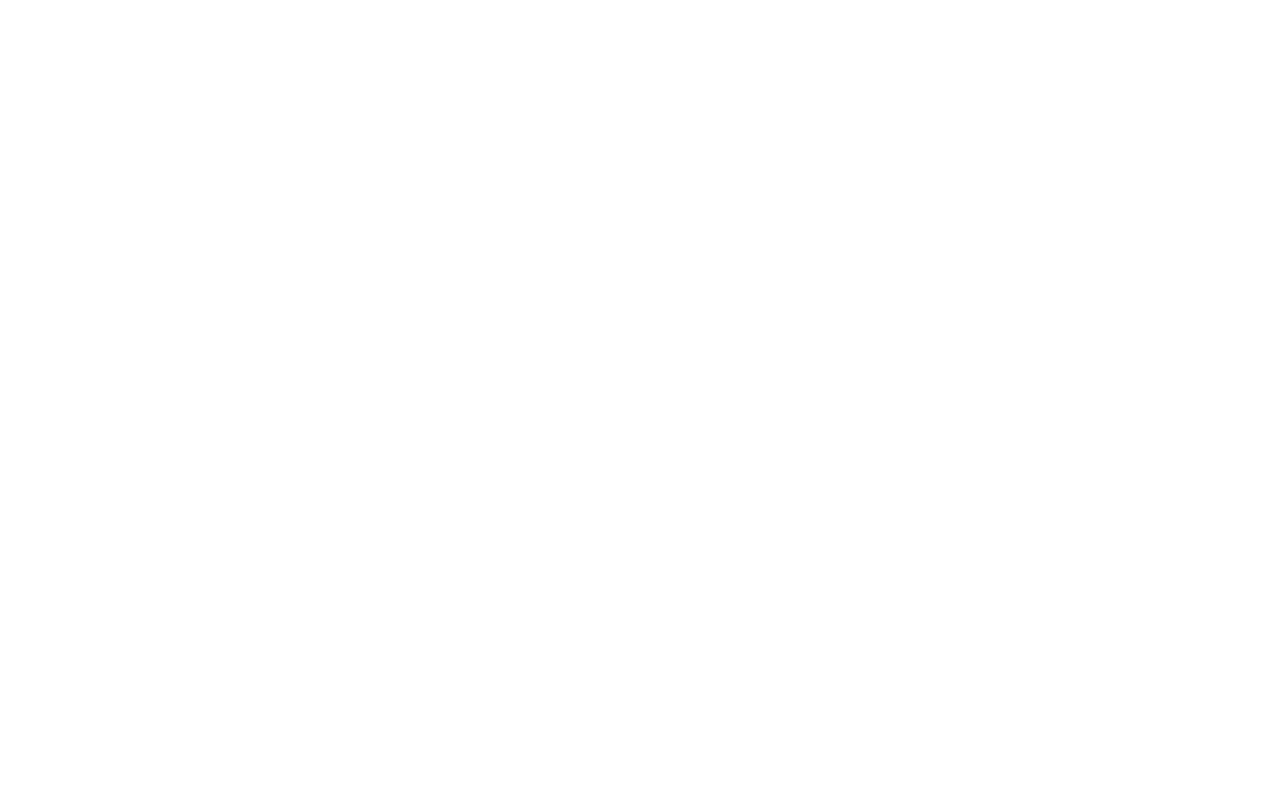
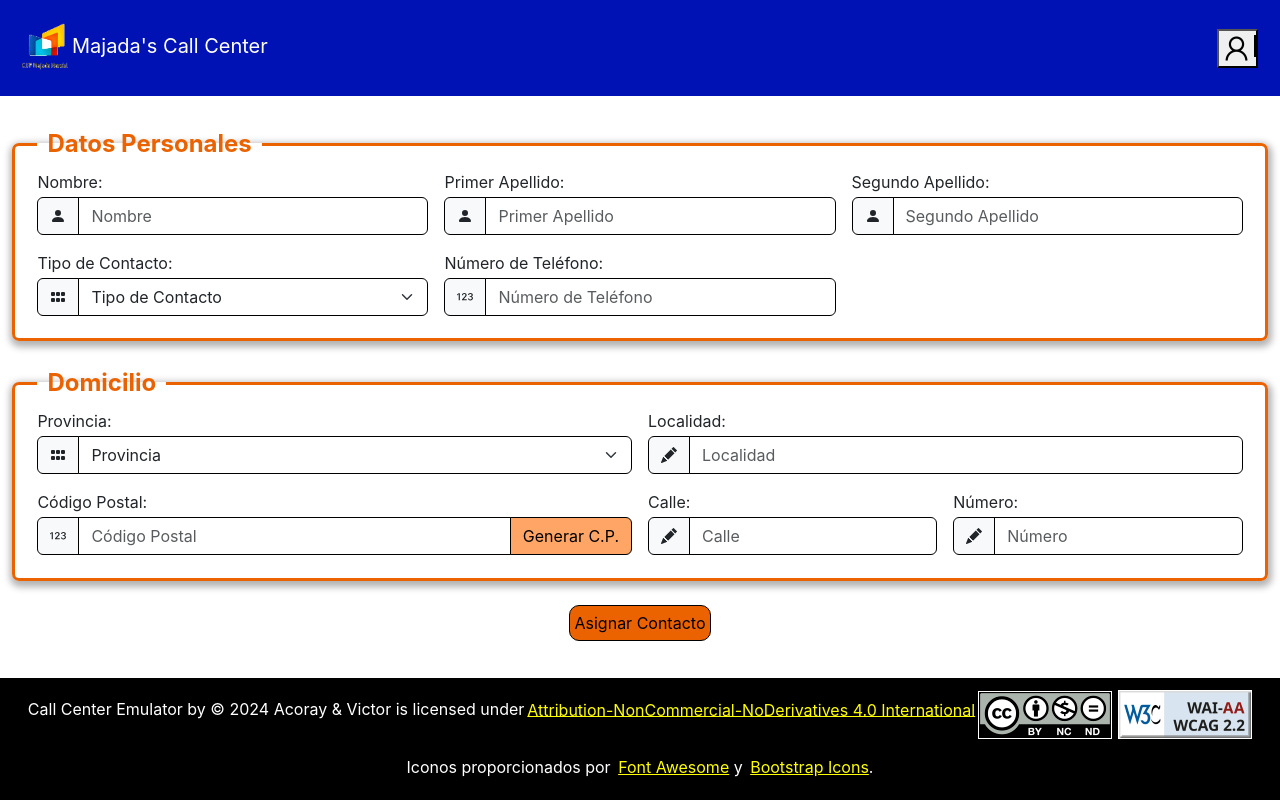
Before and after one commit to Vlougon/UT2-Frontend, a React (Create React App) app in the folder teleasistencia/: page /contactform in a window 1280 px wide. Before the commit this address had no page. Built offline with nearby package versions, Linux system fonts and the light colour scheme.

Commit message:
Added Contact Form!

```diff
--- a/teleasistencia/src/App.js
+++ b/teleasistencia/src/App.js
@@ -2,6 +2,7 @@
 import { Route, Routes } from "react-router-dom";
 import BeneficiaryForm from './components/BeneficiaryForm';
 import MedicalDataForm from "./components/MedicalDataForm";
+import ContactForm from "./components/ContactForm";
 import HeadFoot from './layouts/HeadFoot';
 import HomePage from './components/HomePage';
 import './App.css';
@@ -14,6 +15,7 @@
           <Route element={<HomePage />} path='/'></Route>
           <Route element={<BeneficiaryForm />} path='/beneficiaryform'></Route>
           <Route element={<MedicalDataForm />} path='/medicaldataform'></Route>
+          <Route element={<ContactForm />} path='/contactform'></Route>
         </Route>
       </Routes>
     </div>
--- /dev/null
+++ b/teleasistencia/src/components/ContactForm.jsx
@@ -0,0 +1,84 @@
+import AddresFieldSet from "./AddresFieldSet";
+import '../styles/ContactForm.css';
+
+export default function ContactForm() {
+    return (
+        <div id="contactForm" className="container-fluid">
+            <form action="#" method="post">
+                <fieldset>
+                    <legend>Datos Personales</legend>
+                    <div className="row g-3">
+                        <div className='col-md-4'>
+                            <label htmlFor="contactName" className="form-label">Nombre:</label>
+                            <div className='input-group'>
+                                <span className='input-group-text' id='name'>
+                                    <svg xmlns="http://www.w3.org/2000/svg" width="16" height="16" fill="currentColor" className="bi bi-person-fill" viewBox="0 0 16 16">
+                                        <path d="M3 14s-1 0-1-1 1-4 6-4 6 3 6 4-1 1-1 1zm5-6a3 3 0 1 0 0-6 3 3 0 0 0 0 6" />
+                                    </svg>
+                                </span>
+                                <input type="text" className='form-control' id='contactName' placeholder='Nombre' aria-describedby='name' />
+                            </div>
+                        </div>
+
+                        <div className='col-md-4'>
+                            <label htmlFor="contactFirstSurname" className="form-label">Primer Apellido:</label>
+                            <div className='input-group'>
+                                <span className='input-group-text' id='first-surname'>
+                                    <svg xmlns="http://www.w3.org/2000/svg" width="16" height="16" fill="currentColor" className="bi bi-person-fill" viewBox="0 0 16 16">
+                                        <path d="M3 14s-1 0-1-1 1-4 6-4 6 3 6 4-1 1-1 1zm5-6a3 3 0 1 0 0-6 3 3 0 0 0 0 6" />
+                                    </svg>
+                                </span>
+                                <input type="text" className='form-control' id='contactFirstSurname' placeholder='Primer Apellido' aria-describedby='first-surname' />
+                            </div>
+                        </div>
+
+                        <div className='col-md-4'>
+                            <label htmlFor="contactSecondSurname" className="form-label">Segundo Apellido:</label>
+                            <div className='input-group'>
+                                <span className='input-group-text' id='second-surname'>
+                                    <svg xmlns="http://www.w3.org/2000/svg" width="16" height="16" fill="currentColor" className="bi bi-person-fill" viewBox="0 0 16 16">
+                                        <path d="M3 14s-1 0-1-1 1-4 6-4 6 3 6 4-1 1-1 1zm5-6a3 3 0 1 0 0-6 3 3 0 0 0 0 6" />
+                                    </svg>
+                                </span>
+                                <input type="text" className='form-control' id='contactSecondSurname' placeholder='Segundo Apellido' aria-describedby='second-surname' />
+                            </div>
+                        </div>
+
+                        <div className='col-md-4'>
+                            <label htmlFor="contacType" className="form-label">Tipo de Contacto:</label>
+                            <div className='input-group'>
+                                <span className='input-group-text' id='type'>
+                                    <svg xmlns="http://www.w3.org/2000/svg" width="16" height="16" fill="currentColor" viewBox="0 0 448 512">
+                                        <path d="M128 136c0-22.1-17.9-40-40-40L40 96C17.9 96 0 113.9 0 136l0 48c0 22.1 17.9 40 40 40H88c22.1 0 40-17.9 40-40l0-48zm0 192c0-22.1-17.9-40-40-40H40c-22.1 0-40 17.9-40 40l0 48c0 22.1 17.9 40 40 40H88c22.1 0 40-17.9 40-40V328zm32-192v48c0 22.1 17.9 40 40 40h48c22.1 0 40-17.9 40-40V136c0-22.1-17.9-40-40-40l-48 0c-22.1 0-40 17.9-40 40zM288 328c0-22.1-17.9-40-40-40H200c-22.1 0-40 17.9-40 40l0 48c0 22.1 17.9 40 40 40h48c22.1 0 40-17.9 40-40V328zm32-192v48c0 22.1 17.9 40 40 40h48c22.1 0 40-17.9 40-40V136c0-22.1-17.9-40-40-40l-48 0c-22.1 0-40 17.9-40 40zM448 328c0-22.1-17.9-40-40-40H360c-22.1 0-40 17.9-40 40v48c0 22.1 17.9 40 40 40h48c22.1 0 40-17.9 40-40V328z" />
+                                    </svg>
+                                </span>
+                                <select className="form-select" aria-label='contacType' id='contacType' aria-describedby='type'>
+                                    <option>Tipo de Contacto</option>
+                                    <option value="1">Familiar</option>
+                                    <option value="2">Prometido/a</option>
+                                    <option value="3">Esposo/a</option>
+                                </select>
+                            </div>
+                        </div>
+
+                        <div className='col-md-4'>
+                            <label htmlFor="beneficiaryPhoneNumber" className="form-label">Número de Teléfono:</label>
+                            <div className='input-group'>
+                                <span className='input-group-text' id='phone-number'>
+                                    <svg xmlns="http://www.w3.org/2000/svg" width="16" height="16" fill="currentColor" className="bi bi-123" viewBox="0 0 16 16">
+                                        <path d="M2.873 11.297V4.142H1.699L0 5.379v1.137l1.64-1.18h.06v5.961zm3.213-5.09v-.063c0-.618.44-1.169 1.196-1.169.676 0 1.174.44 1.174 1.106 0 .624-.42 1.101-.807 1.526L4.99 10.553v.744h4.78v-.99H6.643v-.069L8.41 8.252c.65-.724 1.237-1.332 1.237-2.27C9.646 4.849 8.723 4 7.308 4c-1.573 0-2.36 1.064-2.36 2.15v.057zm6.559 1.883h.786c.823 0 1.374.481 1.379 1.179.01.707-.55 1.216-1.421 1.21-.77-.005-1.326-.419-1.379-.953h-1.095c.042 1.053.938 1.918 2.464 1.918 1.478 0 2.642-.839 2.62-2.144-.02-1.143-.922-1.651-1.551-1.714v-.063c.535-.09 1.347-.66 1.326-1.678-.026-1.053-.933-1.855-2.359-1.845-1.5.005-2.317.88-2.348 1.898h1.116c.032-.498.498-.944 1.206-.944.703 0 1.206.435 1.206 1.07.005.64-.504 1.106-1.2 1.106h-.75z" />
+                                    </svg>
+                                </span>
+                                <input type="text" className='form-control' id='beneficiaryPhoneNumber' placeholder='Número de Teléfono' aria-describedby='phone-number' />
+                            </div>
+                        </div>
+                    </div>
+                </fieldset>
+
+                <AddresFieldSet />
+
+                <input type="submit" value="Asignar Contacto" />
+            </form>
+        </div>
+    )
+}
--- a/teleasistencia/src/styles/BeneficiaryForm.css
+++ b/teleasistencia/src/styles/BeneficiaryForm.css
@@ -41,7 +41,7 @@
 }
 
 @media (max-width: 768px) {
-    fieldset {
+    fieldset > legend {
         text-align: center;
     }
 }
--- /dev/null
+++ b/teleasistencia/src/styles/ContactForm.css
@@ -0,0 +1,9 @@
+#contactForm {
+    min-height: calc(100vh - 92px - 171px);
+}
+
+@media (max-width: 768px) {
+    fieldset>legend {
+        text-align: center;
+    }
+}
--- a/teleasistencia/src/styles/MedicalDataForm.css
+++ b/teleasistencia/src/styles/MedicalDataForm.css
@@ -19,3 +19,9 @@
     border: 1px solid black !important;
     resize: none !important;
 }
+
+@media (max-width: 768px) {
+    fieldset>legend {
+        text-align: center;
+    }
+}
```
